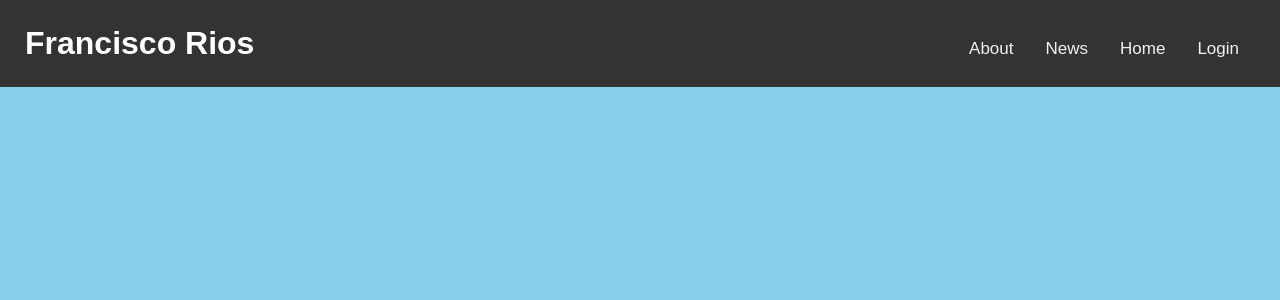
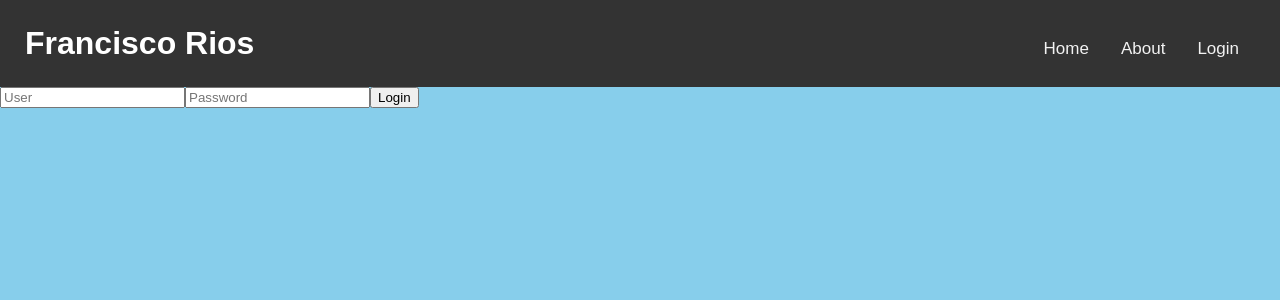
Before and after one commit to fcrios145/personalApp, a React (Create React App) app in the folder www-personal-app/: page /login in a window 1280 px wide. Shown: the top 300 px of the page. Built offline with nearby package versions, Linux system fonts and the light colour scheme.

Commit message:
react router added

```diff
--- a/www-personal-app/package.json
+++ b/www-personal-app/package.json
@@ -7,7 +7,8 @@
   },
   "dependencies": {
     "react": "^15.4.2",
-    "react-dom": "^15.4.2"
+    "react-dom": "^15.4.2",
+    "react-router": "^3.0.2"
   },
   "scripts": {
     "start": "react-scripts start",
--- /dev/null
+++ b/www-personal-app/src/app/About.js
@@ -0,0 +1,9 @@
+import React from 'react';
+
+const About = () => {
+  return(
+    <p>Hola about</p>
+  )
+}
+
+export default About;
--- a/www-personal-app/src/app/App.js
+++ b/www-personal-app/src/app/App.js
@@ -7,6 +7,7 @@ class App extends Component {
     return(
       <div>
        <Header></Header>
+       {this.props.children}
       </div>
     )
   }
--- a/www-personal-app/src/app/Header.js
+++ b/www-personal-app/src/app/Header.js
@@ -1,5 +1,6 @@
 import React, { Component } from 'react';
 import './header.css';
+import { Link } from 'react-router';
 
 class Header extends Component {
   render() {
@@ -8,10 +9,11 @@ class Header extends Component {
             <header>
                 <h1>Francisco Rios</h1>
                 <ul className="topnav">
-                    <li><a href="#">Login</a></li>
-                    <li><a href="#">Home</a></li>
-                    <li><a href="#">News</a></li>
-                    <li><a href="#">About</a></li>
+                  <li>
+                    <Link to="/">Home</Link>
+                    <Link to="/about">About</Link>
+                    <Link to="/login">Login</Link>
+                  </li>
                 </ul>
             </header>
         </div>
--- a/www-personal-app/src/index.js
+++ b/www-personal-app/src/index.js
@@ -1,9 +1,12 @@
 import React from 'react';
 import ReactDOM from 'react-dom';
-import App from './app/App';
 import './index.css';
+import { browserHistory } from 'react-router';
+
+import Routes from './routes';
+
 
 ReactDOM.render(
-  <App />,
+  <Routes history={browserHistory} />,
   document.getElementById('root')
 );
--- /dev/null
+++ b/www-personal-app/src/login/Login.js
@@ -0,0 +1,22 @@
+import React, { Component } from 'react';
+
+class Login extends Component {
+
+  login = (e) => {
+    console.log("hola mundo");
+  }
+
+  render() {
+    return (
+      <div>
+        <form>
+          <input type="text" placeholder="User" />
+          <input type="password" placeholder="Password" />
+          <button onClick={ this.login } type="button">Login</button>
+        </form>
+      </div>
+    )
+  }
+}
+
+export default Login;
--- /dev/null
+++ b/www-personal-app/src/routes.js
@@ -0,0 +1,20 @@
+// src/routes.js
+import React from 'react';
+import { Router, Route } from 'react-router';
+
+import App from './app/App';
+import About from './app/About';
+import Login from './login/Login';
+//import About from './components/About';
+//import NotFound from './components/NotFound';
+
+const Routes = (props) => (
+  <Router {...props}>
+    <Route path="/" component={App}>
+      <Route path="/about" component={About} />
+      <Route path="/login" component={Login} />
+    </Route>
+  </Router>
+);
+
+export default Routes;
```
Also changed, not shown: www-personal-app/src/login/login.css (added).
